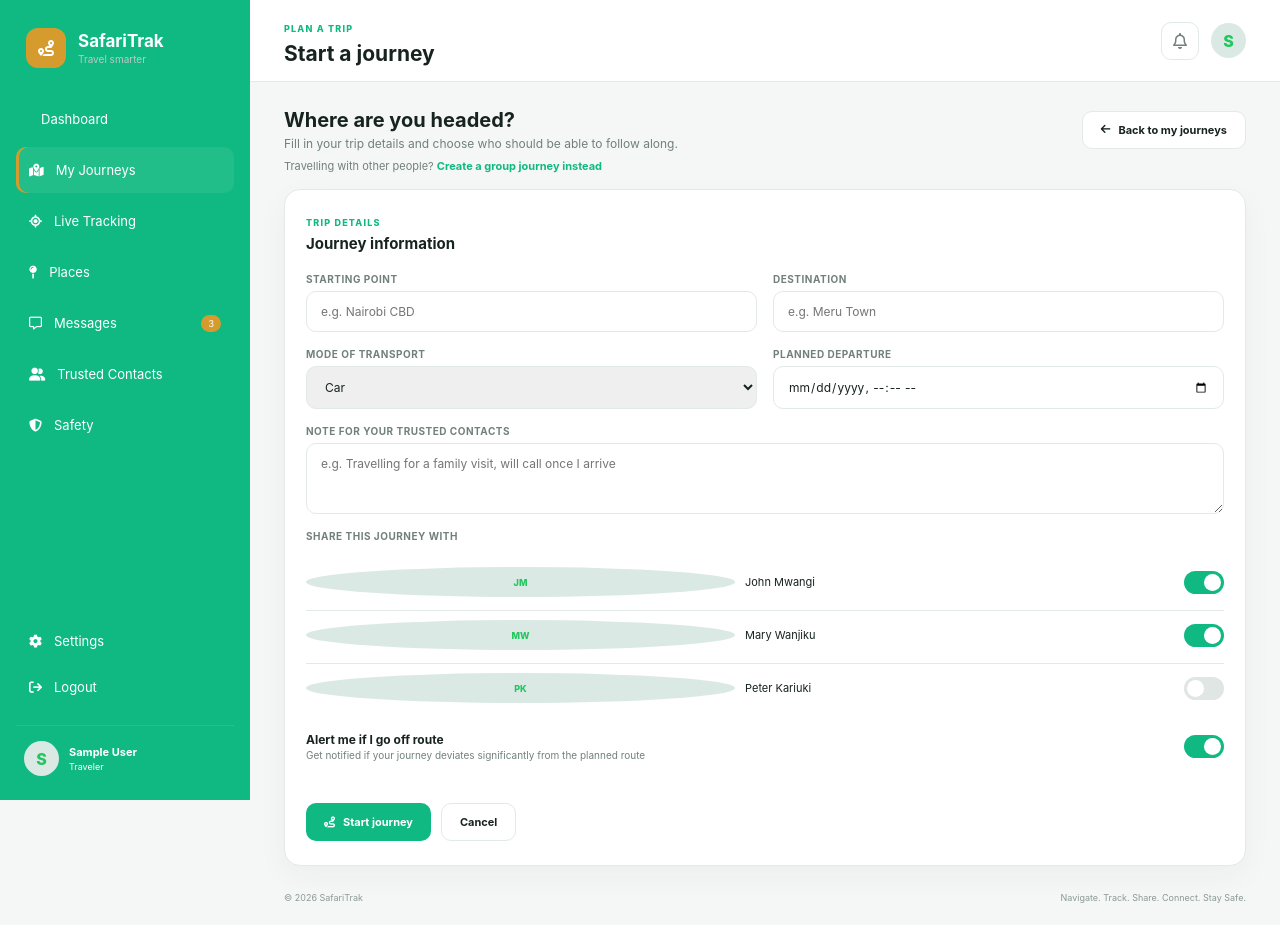
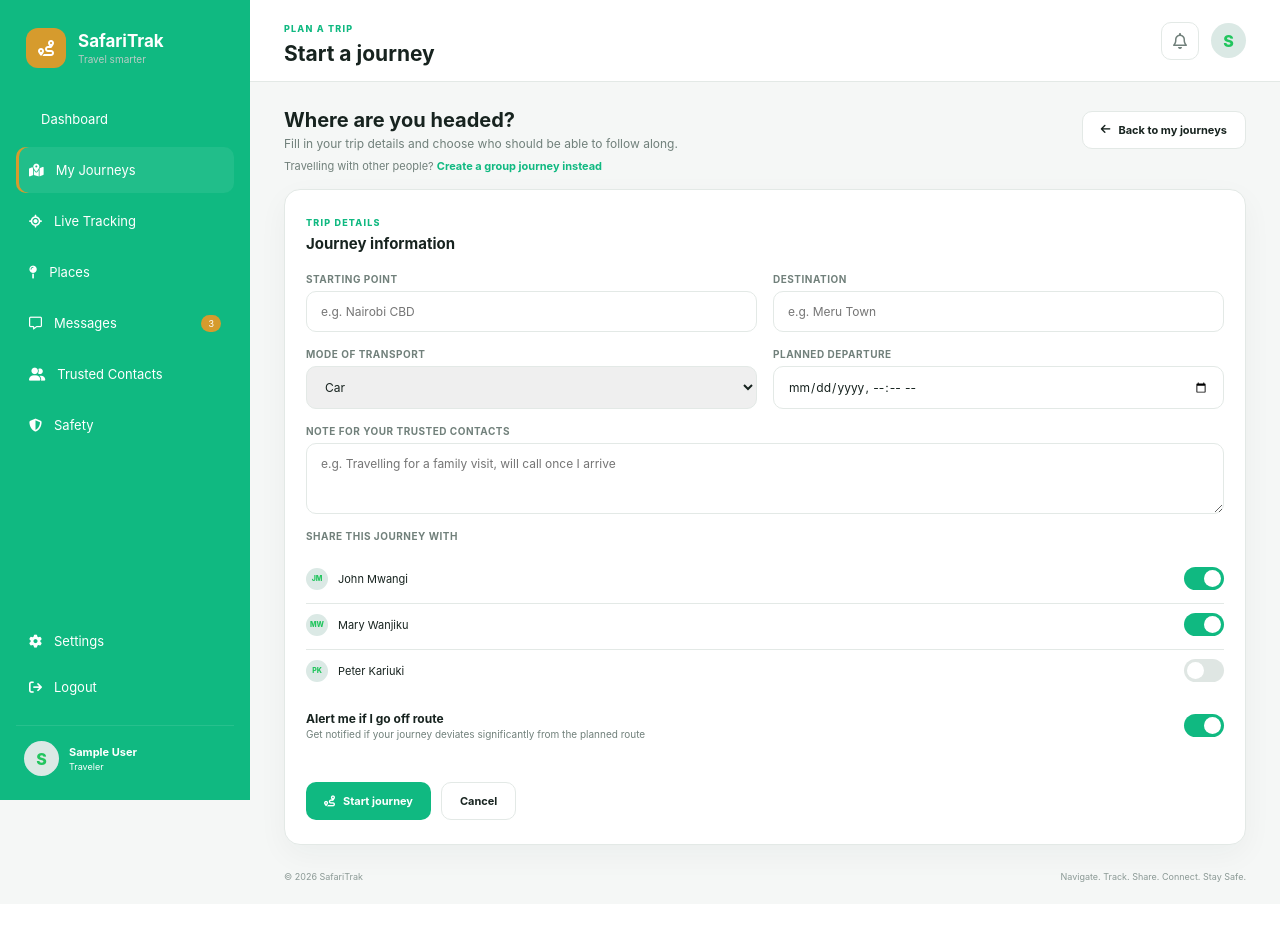
Before and after one commit to MwandikiAntony/SafariTrak, a PHP site: page /start-journey.php in a window 1280 px wide. After the commit the page ends 882 px from the top, so only its background shows below. Run offline with PHP 8.4, Linux system fonts and the light colour scheme; the visitor is signed in with stand-in values (Sample User, id 1); data that the repository does not hold is empty.

Commit message:
fixed the span share-contact-row span

```diff
--- a/start-journey.php
+++ b/start-journey.php
@@ -93,12 +93,15 @@ require __DIR__ . '/backend/includes/auth-guard.php';
 
     <div class="form-field full">
       <label>Share this journey with</label>
-      <div class="share-contacts">
+      <div class="share-contacts sj-share-contacts">
         <div class="share-contact-row"><span class="person">JM</span><span>John Mwangi</span><label class="toggle"><input type="checkbox" checked><span></span></label></div>
         <div class="share-contact-row"><span class="person">MW</span><span>Mary Wanjiku</span><label class="toggle"><input type="checkbox" checked><span></span></label></div>
         <div class="share-contact-row"><span class="person">PK</span><span>Peter Kariuki</span><label class="toggle"><input type="checkbox"><span></span></label></div>
       </div>
     </div>
+    <style>
+      .sj-share-contacts .person{width:22px;height:22px;font-size:7px;flex:0 0 22px}
+    </style>
 
     <div class="form-field full" style="padding-top:4px">
       <div class="toggle-row" style="border-top:0;padding-top:0">
```
